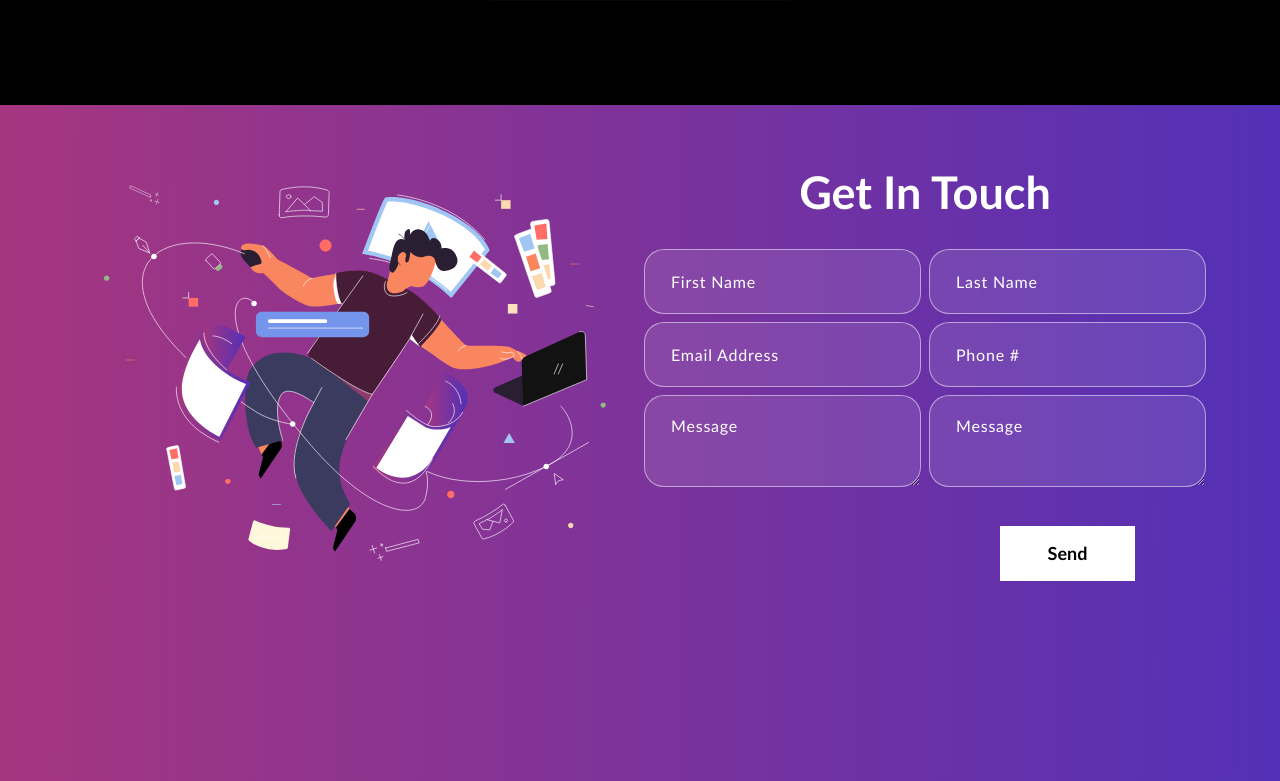
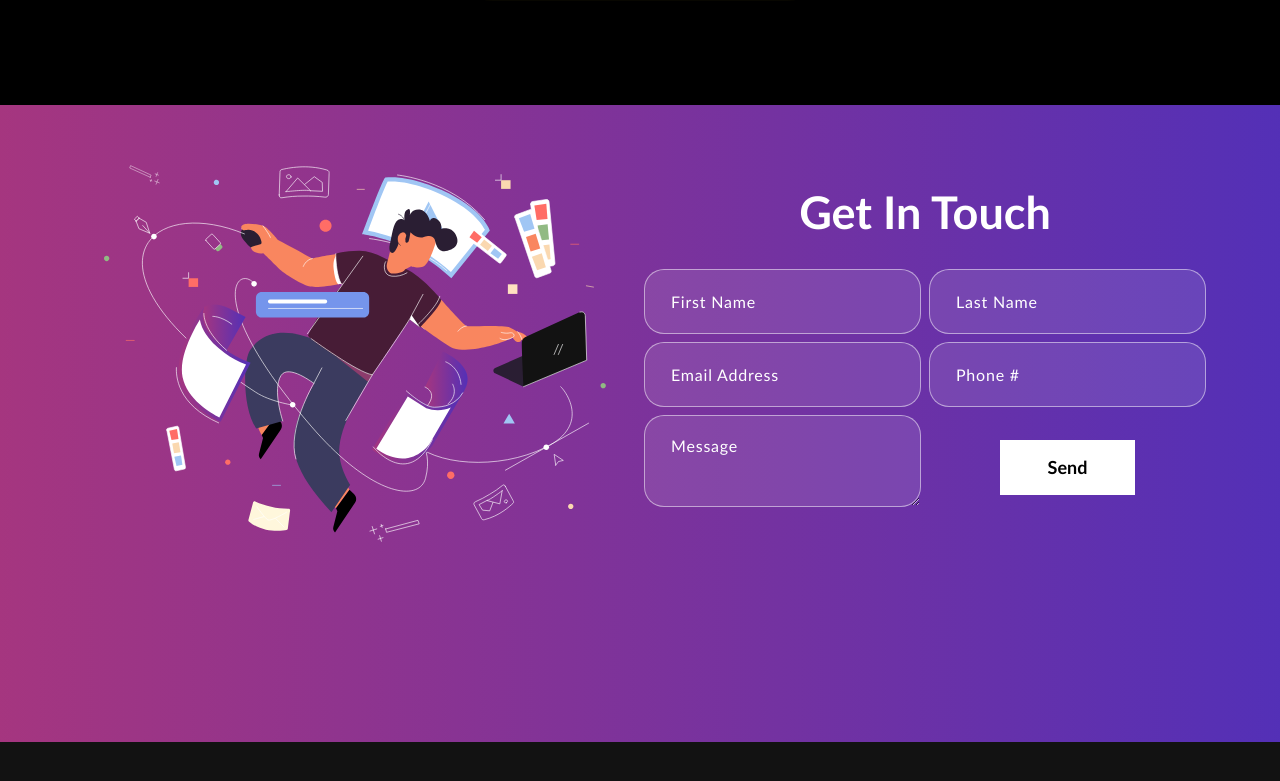
Before and after one commit to jeades92/react-personal-portfolio, a React (Create React App) app: page / in a window 1280 px wide. Shown: the part 1191-1972 px from the top of the page. After the commit the page ends 1933 px from the top, so only its background shows below. Built offline with nearby package versions, Linux system fonts and the light colour scheme.

Commit message:
error error

```diff
--- a/src/components/Contact.js
+++ b/src/components/Contact.js
@@ -52,7 +52,6 @@ export const Contact = () => {
                                     <textarea row="6" value={formDetails.message} placeholder="Message" onChange={(e) => onFormUpdate('message', e.target.value)} />
                                 </Col>
                                 <Col sm={6} className="px-1">
-                                    <textarea row="6" value={formDetails.message} placeholder="Message" onChange={(e) => onFormUpdate('message', e.target.value)} />
                                     <button type="submit"><span>{buttonText}</span></button>
                                 </Col>
                                 {
```
